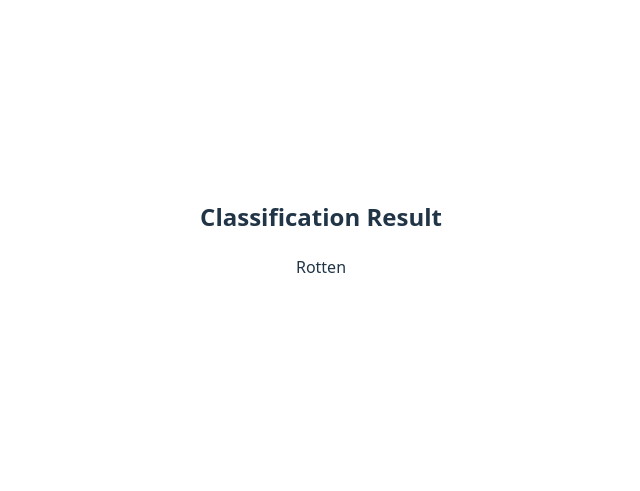
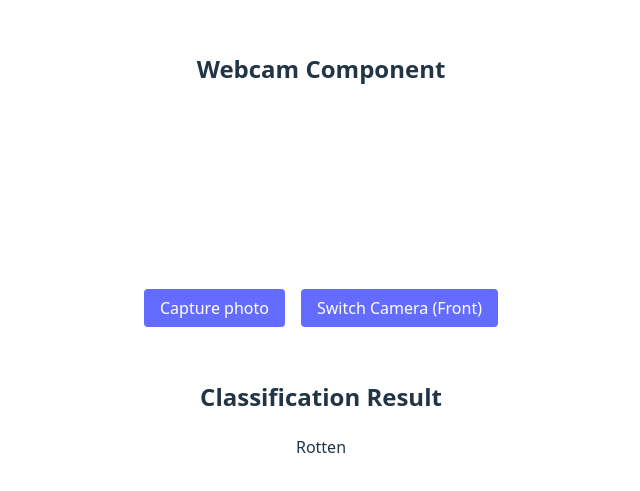
Before and after one commit to rseal2/banana-app, a React (Vite) app in the folder client/: page /classification in a window 1280 px wide. Shown: the part 163-654 px from the top of the page, without its empty margins (319-959 px from the left). Built offline with nearby package versions, Linux system fonts and the light colour scheme; no server answers.

Commit message:
created web cam component

```diff
--- a/client/src/App.jsx
+++ b/client/src/App.jsx
@@ -1,9 +1,8 @@
 import { useState, useEffect } from 'react'
-import reactLogo from './assets/react.svg'
-import viteLogo from '/vite.svg'
 import './App.css'
 import axios from 'axios'
 import ClassificationDisplay from './components/ClassificationDisplay'
+import WebcamComponent from "./components/WebcamComponent";
 
 function App() {
   const [count, setCount] = useState(0)
@@ -20,6 +19,9 @@ function App() {
   , [])
   return (
     <>
+      <div className="App">
+        <WebcamComponent />
+        </div>
         <ClassificationDisplay classification="Rotten"/>
     </>
   );
--- /dev/null
+++ b/client/src/components/WebcamComponent.css
@@ -0,0 +1,39 @@
+.webcam-container {
+  display: flex;
+  flex-direction: column;
+  align-items: center;
+  gap: 1rem;
+  padding: 2rem;
+}
+
+.webcam-view {
+  display: flex;
+  flex-direction: column;
+  align-items: center;
+  gap: 1rem;
+}
+
+.controls {
+  display: flex;
+  gap: 1rem;
+}
+
+button {
+  padding: 0.5rem 1rem;
+  background: #646cff;
+  color: white;
+  border: none;
+  border-radius: 4px;
+  cursor: pointer;
+}
+
+button:hover {
+  background: #535bf2;
+}
+
+.captured-image img {
+  max-width: 100%;
+  height: auto;
+  border: 1px solid #ddd;
+  border-radius: 4px;
+}
--- /dev/null
+++ b/client/src/components/WebcamComponent.jsx
@@ -0,0 +1,54 @@
+import React, { useRef, useState } from 'react';
+import Webcam from 'react-webcam';
+import './WebcamComponent.css';
+
+const WebcamComponent = () => {
+  const webcamRef = useRef(null);
+  const [imgSrc, setImgSrc] = useState(null);
+  const [facingMode, setFacingMode] = useState('user'); // 'user' or 'environment'
+
+  const capture = () => {
+    const imageSrc = webcamRef.current.getScreenshot();
+    setImgSrc(imageSrc);
+  };
+
+  const switchCamera = () => {
+    setFacingMode(prev => (prev === 'user' ? 'environment' : 'user'));
+  };
+
+  const videoConstraints = {
+    facingMode: facingMode,
+    width: 640,
+    height: 350,
+  };
+
+  return (
+    <div className="webcam-container">
+      <h2>Webcam Component</h2>
+
+      {imgSrc ? (
+        <div className="captured-image">
+          <img src={imgSrc} alt="Captured" />
+          <button onClick={() => setImgSrc(null)}>Retake</button>
+        </div>
+      ) : (
+        <div className="webcam-view">
+          <Webcam
+            audio={false}
+            ref={webcamRef}
+            screenshotFormat="image/jpeg"
+            videoConstraints={videoConstraints}
+          />
+          <div className="controls">
+            <button onClick={capture}>Capture photo</button>
+            <button onClick={switchCamera}>
+              Switch Camera {facingMode === 'user' ? '(Front)' : '(Back)'}
+            </button>
+          </div>
+        </div>
+      )}
+    </div>
+  );
+};
+
+export default WebcamComponent;
```
